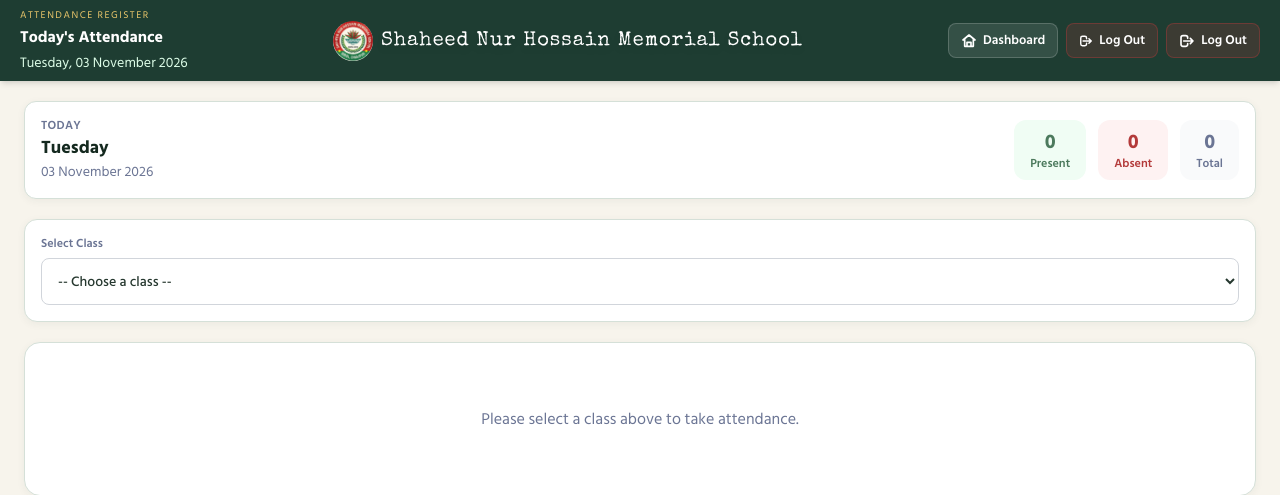
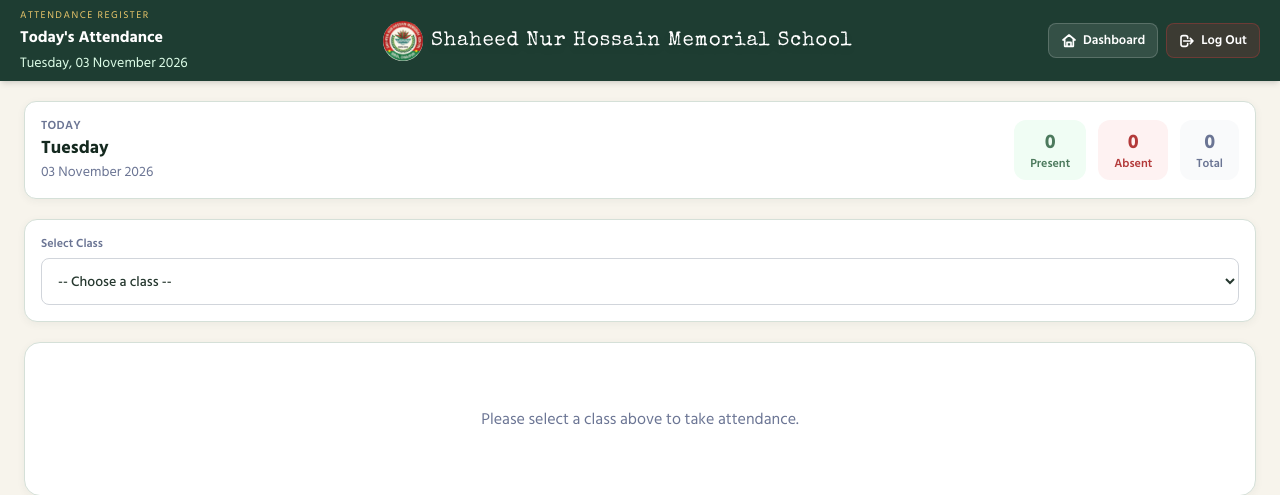
Before and after one commit to MMunna5/School-attendance, a Django app: page /attendance/ in a window 1280 px wide. Shown: the top 495 px of the page. Run offline with Django 5.2, Linux system fonts and the light colour scheme; the visitor is signed in with stand-in values (Sample User, id 1); data that the repository does not hold is empty; some libraries are stand-ins or nearby versions.

Commit message:
Remove duplicate logout navigation button

```diff
--- a/attendance/templates/attendance/mark_attendance.html
+++ b/attendance/templates/attendance/mark_attendance.html
@@ -55,19 +55,7 @@
 <div class="text-sm text-green-100 mt-1">{{ today|date:"l, d F Y" }}</div>
 {% endblock %}
 
-{% block header_links %}
-<form method="post" action="{% url 'logout' %}" class="inline">
-  {% csrf_token %}
-  <button type="submit" class="nav-btn nav-btn-danger">
-    <svg xmlns="http://www.w3.org/2000/svg" class="w-3.5 h-3.5" fill="none" viewBox="0 0 24 24" stroke="currentColor"
-      stroke-width="2.5">
-      <path stroke-linecap="round" stroke-linejoin="round"
-        d="M17 16l4-4m0 0l-4-4m4 4H7m6 4v1a3 3 0 01-3 3H6a3 3 0 01-3-3V7a3 3 0 013-3h4a3 3 0 013 3v1" />
-    </svg>
-    Log Out
-  </button>
-</form>
-{% endblock %}
+
 
 {% block content %}
 
```
